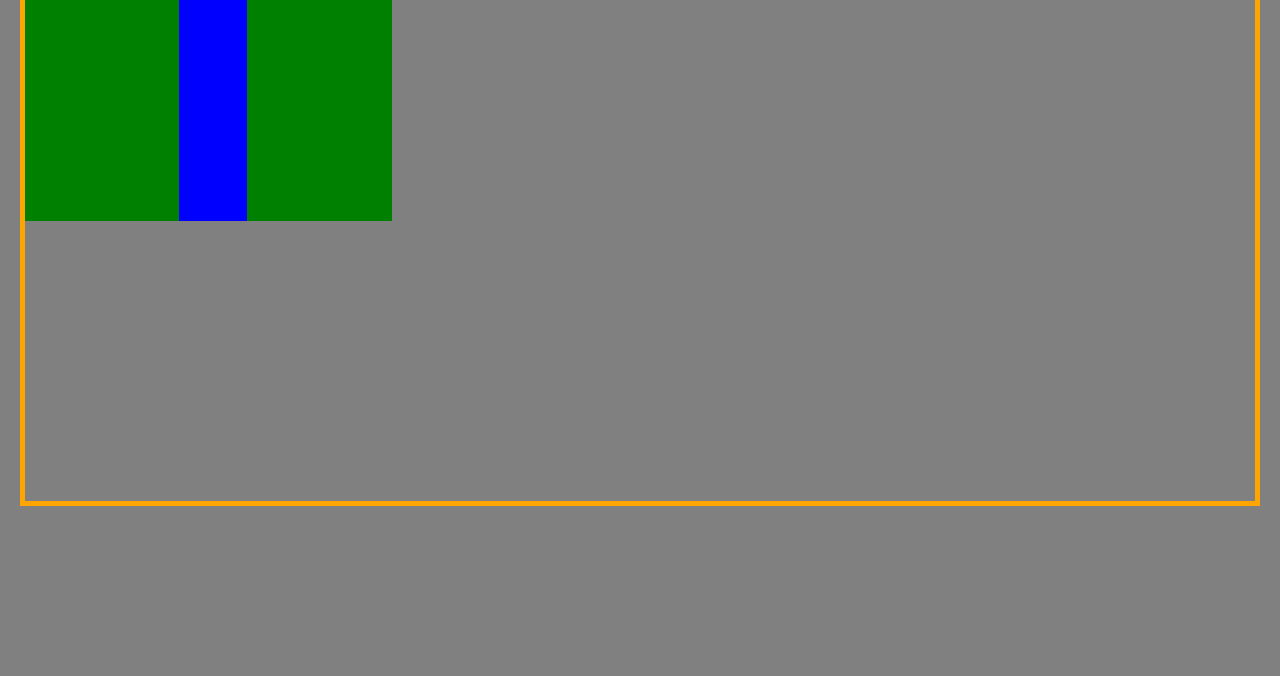
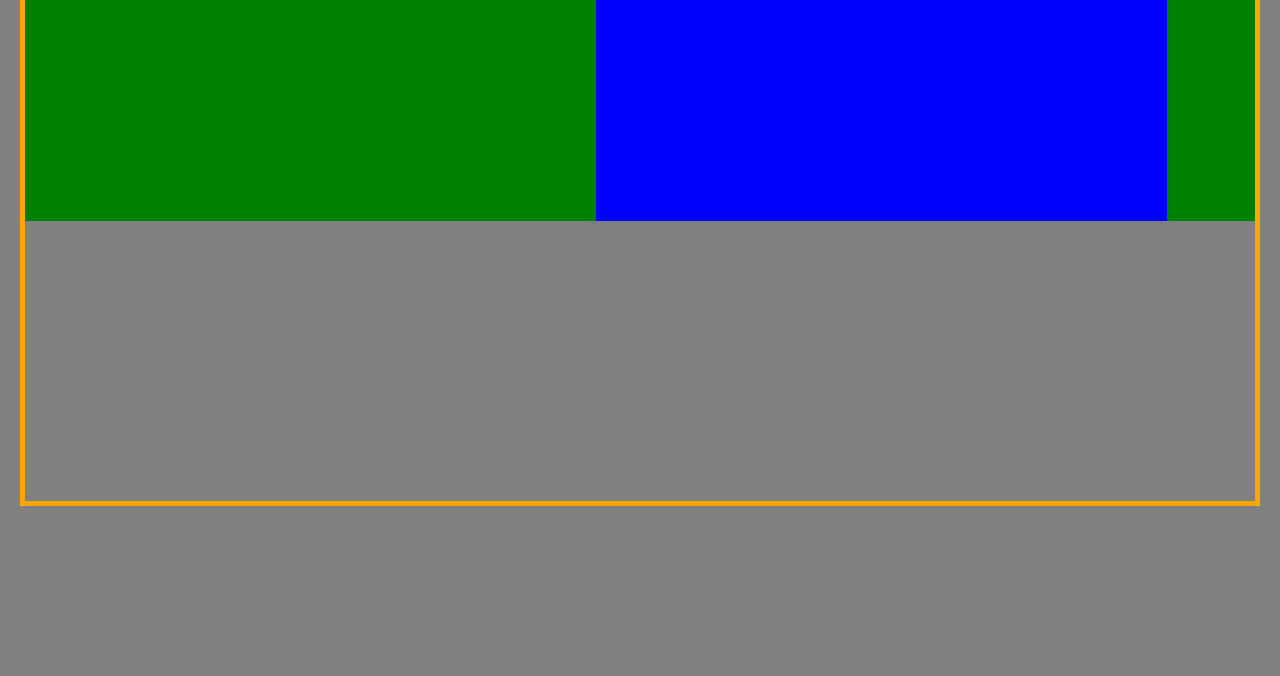
Before and after one commit to EmreSnl/flexboxcourse, a plain HTML site: page flexbox.html in a window 1280 px wide. Shown: the part 124-800 px from the top of the page. Drawn offline with Linux system fonts and the light colour scheme.

Commit message:
grow-shrink-basis-added.

```diff
--- a/flexboxstyle.css
+++ b/flexboxstyle.css
@@ -34,13 +34,22 @@ background-color: green;
 
 .container>.home {
     height: 300px;
+    flex-grow: 1;
+    flex-shrink: 1;
+    flex-basis: 0;
 }
 
 .container > .logout {
     height: 300px;
+    flex-grow: 200px;
+    flex-shrink: 1;
+    flex-basis: 0;
 
 }
 .container >.search {
     height: 300px;
+    flex-grow: 1;
+    flex-shrink: 1;
+    flex-basis: 0;
 
 }
```
